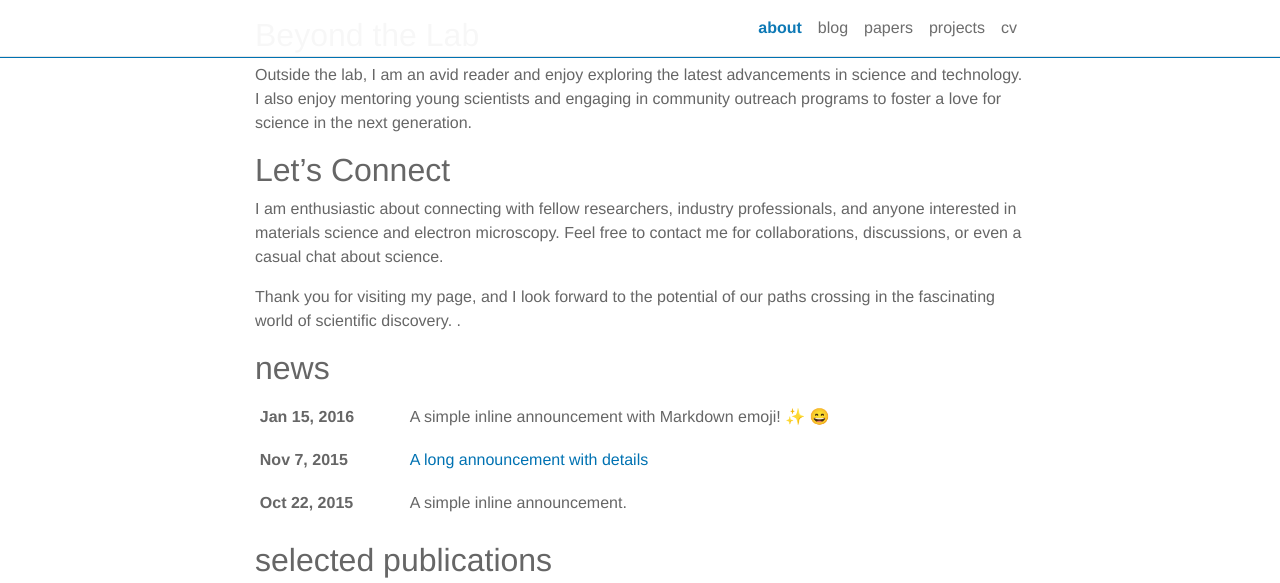
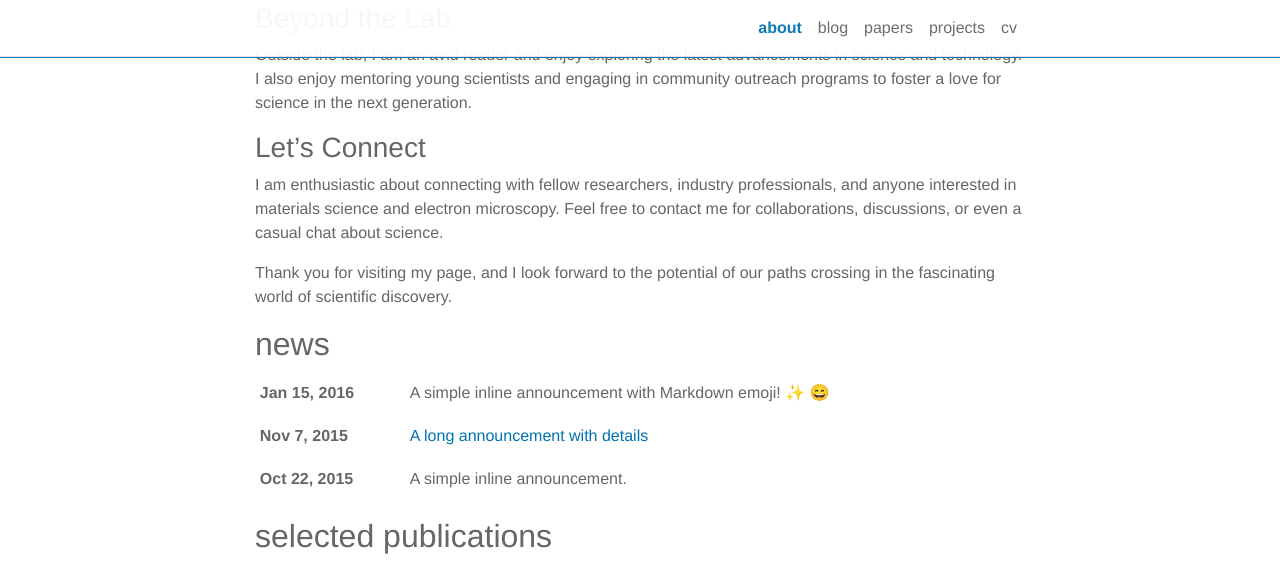
Before and after one commit to ywbyeon/website_ver1.5, a Jekyll site: the page built from _pages/about.md, in a window 1280 px wide and 900 px high, scrolled down 934 px, cut to the strip 0-583 px from the top of the window. Built offline with Jekyll 4.4.1, drawn with Linux system fonts in a browser that asks for light colours; emoji names are drawn with the system emoji font; comment, search, counter and statistics services are not loaded; a style sheet for code colours, icons or effects is not loaded.

```diff
--- a/_config.yml
+++ b/_config.yml
@@ -115,7 +115,7 @@ bing_site_verification:  # out your bing-site-verification ID (Bing Webmaster)
 blog_name: al-folio # blog_name will be displayed in your blog page
 blog_nav_title: blog # your blog must have a title for it to be displayed in the nav bar
 blog_description: a simple whitespace theme for academics
-permalink: /blog/:year/:title/
+permalink: /blog/:year/:month/:day/:title/
 
 # Pagination
 pagination:
--- a/_pages/about.md
+++ b/_pages/about.md
@@ -20,23 +20,27 @@ social: true  # includes social icons at the bottom of the page
 
 Welcome to my personal website! I am a passionate and dedicated Senior Research Scientist currently serving at [Advanced Analysis and Data Center](https://aac.kist.re.kr) at [Korea Institute of Science and Technology](https://www.kist.re.kr) (Seoul, South Korea). With a deep-rooted interest in advancing scientific understanding and technology, I embarked on my journey with KIST in Nov. 2023, embracing the challenges and innovations in materials science.
 
-## My Journey
+### My Journey
+
 My academic and professional journey has been a mosaic of rigorous research, collaborative projects, and continuous learning. I hold a Ph.D. in Materials Sciences and Engineering from [Korea University](https://www.korea.ac.kr) (Seoul, South Korea). After the Ph.D. courses, I have spent several years delving into the complexities of material properties and their implications in various applications at [Lawrence Berkeley National Laboratory](https://www.lbl.gov) (LBNL). I have had multidisciplinary experience working with materials for electrochemical applications, including the alloying anodes (e.g., Si, Sn, and Sb), Fuel cells (PEMFC), and composite cathodes in Li- and Na-ion batteries, and the solid electrolytes for all-solid-state Li metal batteries. My experiences have sharpened my technical skills and honed my ability to think critically and solve complex problems.
 
-## Current Focus
+### Current Focus
+
 At KIST, my work revolves around developing cutting-edge analysis techniques, with a special emphasis on transmission electron microscopy (TEM). This fascinating tool lets us peek into materials' atomic and molecular realms, offering insights crucial for scientific advancement. My current research primarily focuses on leveraging TEM's capabilities to aid in developing innovative energy storage materials. The goal is to design efficient, durable, and environmentally sustainable materials.
 
-## Vision and Collaboration
+### Vision and Collaboration
+
 I firmly believe in the power of collaboration and interdisciplinary research. The complex challenges of today's world require a synergistic approach, combining knowledge from different fields to achieve breakthroughs. I am always open to collaborative opportunities and discussions that can lead to new insights and discoveries.
 
-## Beyond the Lab
+### Beyond the Lab
+
 Outside the lab, I am an avid reader and enjoy exploring the latest advancements in science and technology. I also enjoy mentoring young scientists and engaging in community outreach programs to foster a love for science in the next generation.
 
-## Let's Connect
+### Let's Connect
+
 I am enthusiastic about connecting with fellow researchers, industry professionals, and anyone interested in materials science and electron microscopy. Feel free to contact me for collaborations, discussions, or even a casual chat about science.
 
 Thank you for visiting my page, and I look forward to the potential of our paths crossing in the fascinating world of scientific discovery.
-.
 
 <!---
 Also I have been investigating the relationship between synthesis parameters and the material properties of the reaction product that control the activity and degradations of electrochemical reactions for energy storage materials.
```
